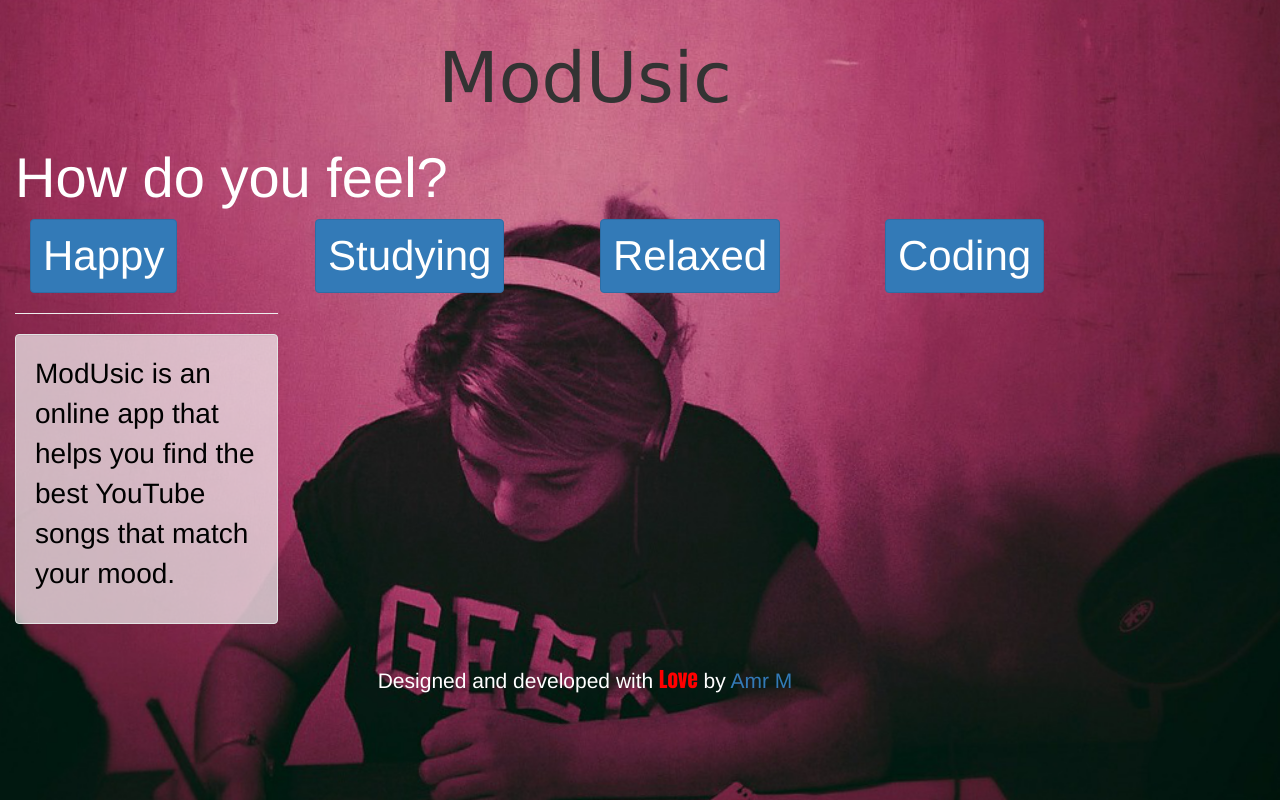
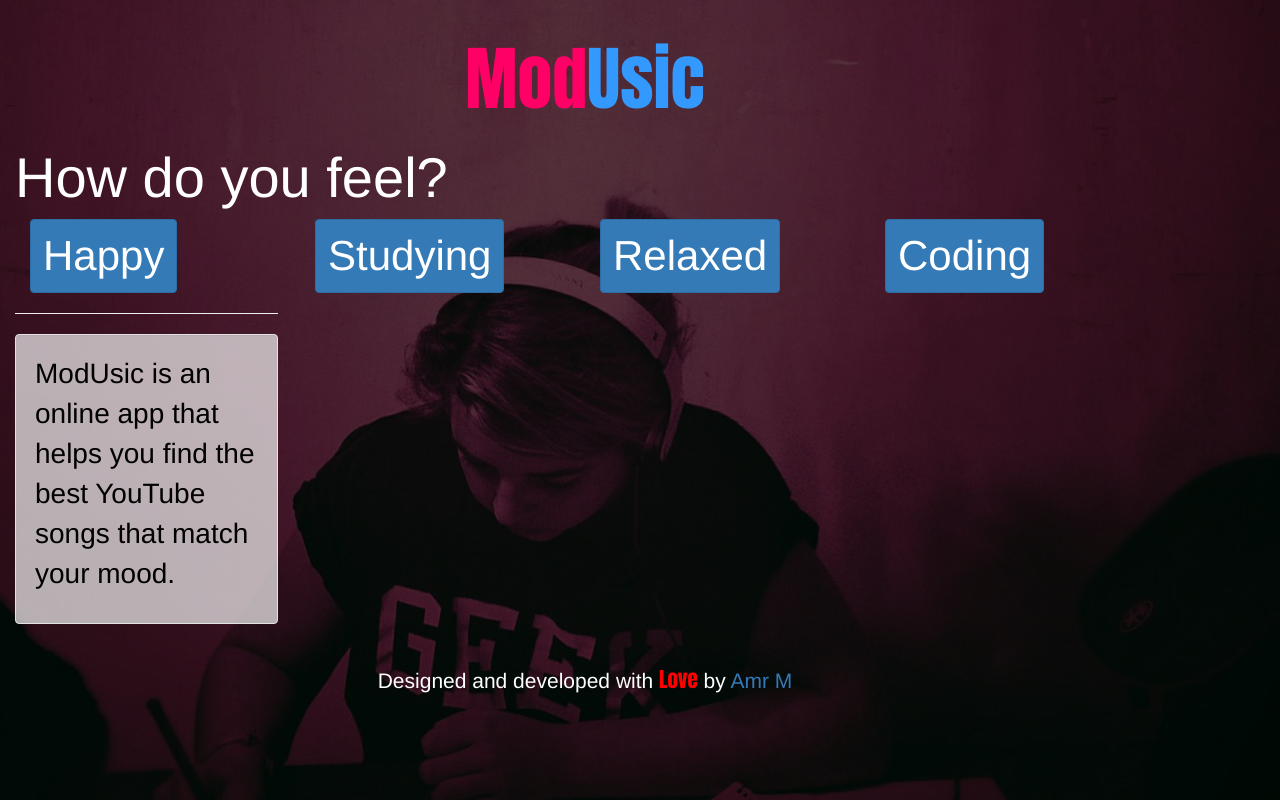
Before and after one commit to amrme/ModUsic, a plain HTML site: page index.html in a window 1280 px wide. Drawn offline with nearby package versions, Linux system fonts and the light colour scheme.

Commit message:
edited some styles

```diff
--- a/index.html
+++ b/index.html
@@ -21,7 +21,7 @@
   </head>
   <body>
     <div class="container">
-      <h1 class="brand_name">ModUsic</h1>
+      <h1 class="brand_name"><span style="color:#FF0066;">Mod</span>Usic</h1>
       <!-- How do you feel -->
       <div class="row">
         <div class="col-md-12">
--- a/styles.css
+++ b/styles.css
@@ -1,5 +1,5 @@
 body {
-  background: url("./bg.png") no-repeat center center fixed;
+  background: linear-gradient( rgba(0, 0, 0, 0.6), rgba(0, 0, 0, 0.6) ), url("./bg.png") no-repeat center center fixed;
   -webkit-background-size: cover;
   -moz-background-size: cover;
   -o-background-size: cover;
@@ -9,10 +9,10 @@ body {
 
  /*brand name title*/
 .brand_name {
-  /*font-family: sans-serif;*/
-  font-family:verdana;
+  font-family: Impact, fantasy;
   font-size: 5em;
   text-align: center;
+  color: #3399FF;
 }
 
 .my-button {
```
